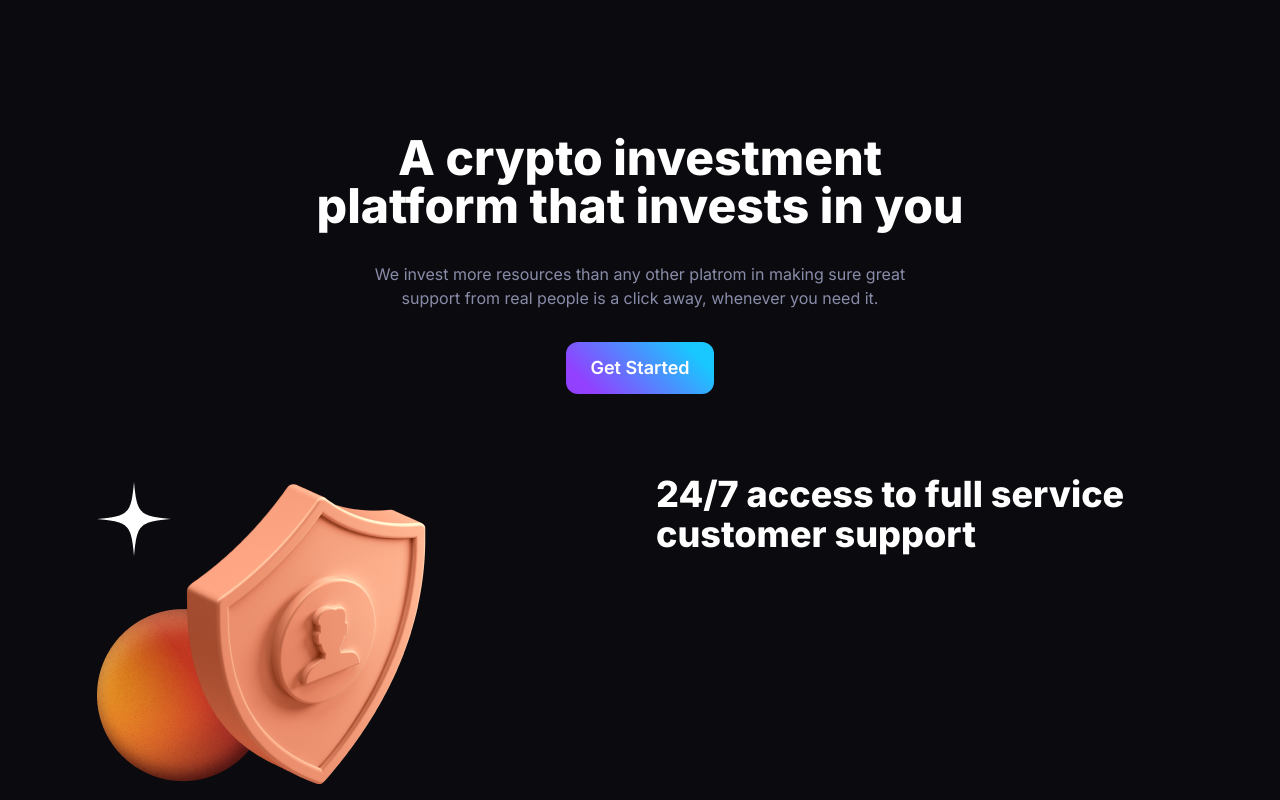
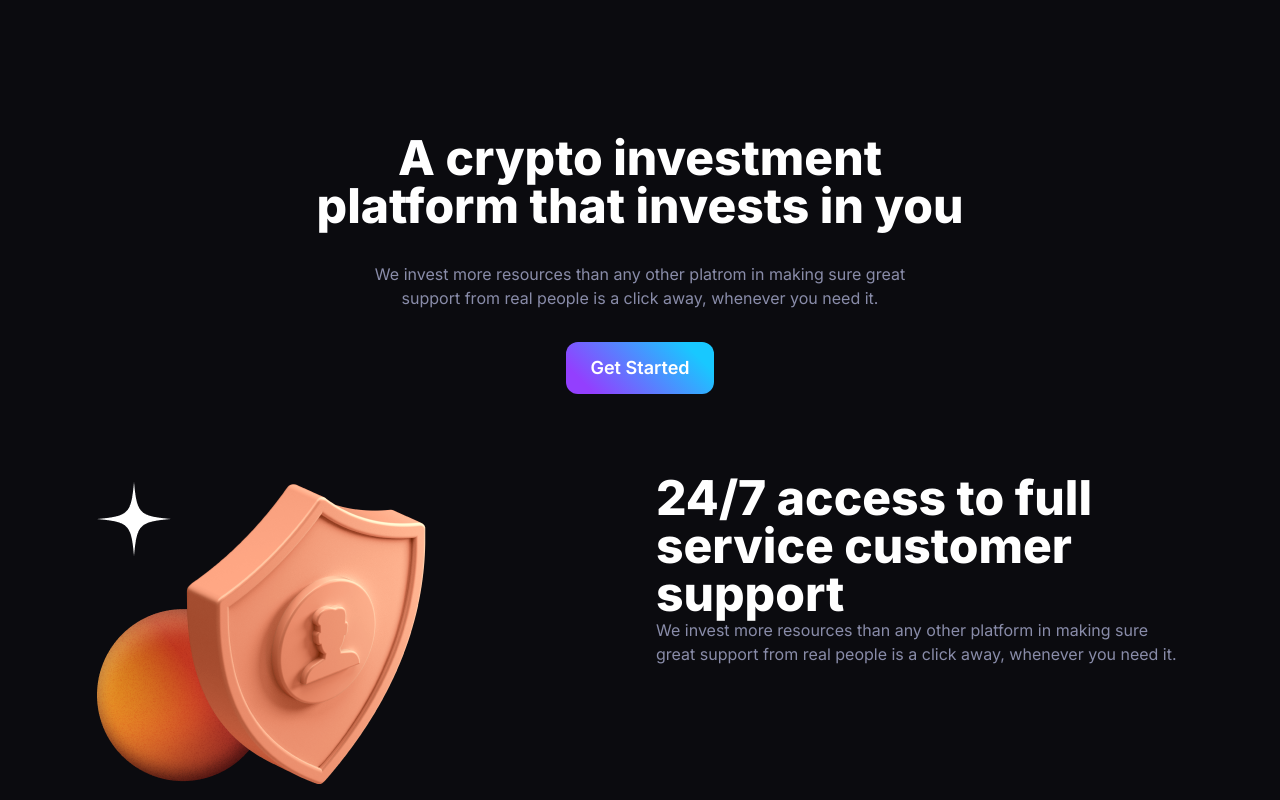
Before and after one commit to gift56/coinflip, a Vue app: page / in a window 1280 px wide. Shown: the part 1108-1908 px from the top of the page. Built offline with nearby package versions, Linux system fonts and the light colour scheme.

Commit message:
working on next section

```diff
--- a/src/components/Service.vue
+++ b/src/components/Service.vue
@@ -8,7 +8,14 @@
           <img src="../assets/image/shieldImage.png" alt="shieldImage" />
         </div>
         <div class="w-full lg:flex-1 flex flex-col items-start justify-start">
-          <h3 class="text-3xl font-extrabold md:text-4xl">24/7 access to full service customer support</h3>
+          <h3 class="text-3xl font-extrabold md:text-5xl">
+            24/7 access to full service customer support
+          </h3>
+          <p class="text-base text-gray1 font-normal">
+            We invest more resources than any other platform in making sure
+            great support from real people is a click away, whenever you need
+            it.
+          </p>
         </div>
       </div>
     </div>
```
